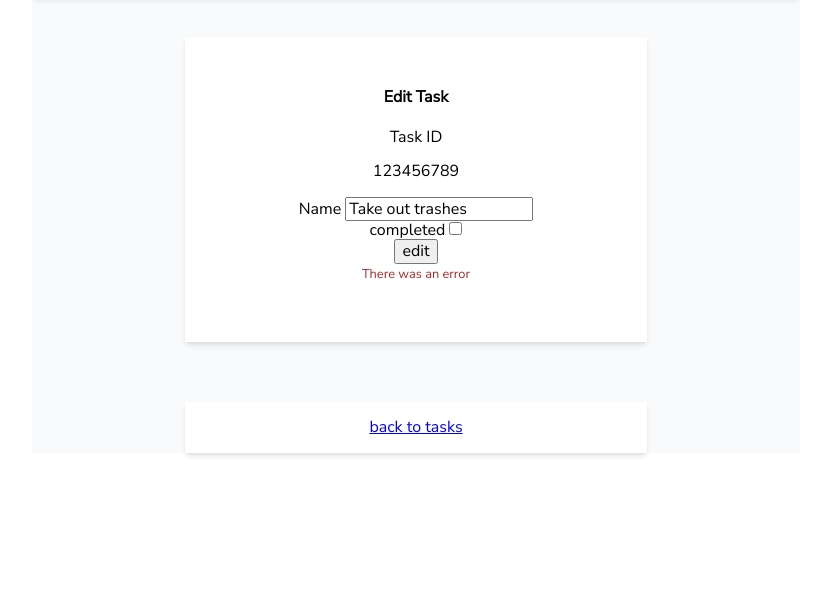
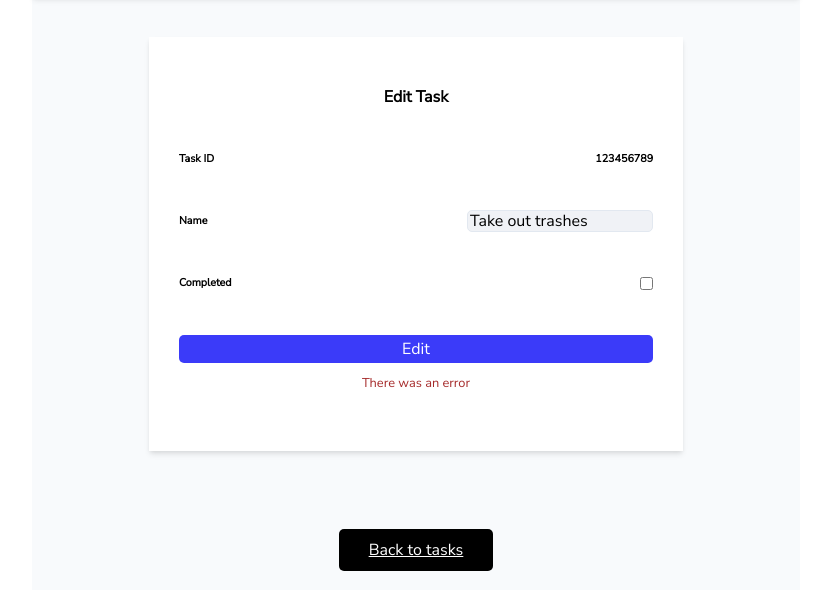
Before and after one commit to R-Asa/14-paskaita_Savarankiskas_Best-ToDo-App, a plain HTML site: page task.html in a window 1280 px wide. Shown: the part 64-674 px from the top of the page, without its empty margins (224-1055 px from the left). Drawn offline with nearby package versions, Linux system fonts and the light colour scheme.

Commit message:
sutvarkytas styles-task.css, koreguoti index.html, styles-index.css, task.html

```diff
--- a/styles-index.css
+++ b/styles-index.css
@@ -55,7 +55,7 @@ span {
 }
 
 .container-2 {
-    width: 55%;
+    width: 65%;
     margin: auto;
     margin-top: 40px;
     margin-bottom: 60px;
@@ -74,15 +74,32 @@ span {
     padding-top: 30px;
 }
 
+.placeholder {
+    background-color: rgb(240, 242, 246);
+    border: solid 1px rgb(226, 232, 240);
+    border-radius: 5px;
+}
+
+.btn-submit {
+    width: 20%;
+    padding: 2px;
+    background-color: rgb(59, 59, 249);
+    cursor: pointer;
+    color:white;
+    border: none;
+    border-radius: 5px;
+}
+
 .error {
     color: brown;
     text-align: center;
+    padding: 5px;
 }
 
 .container-3 {
     display:flex;
     justify-content: space-evenly;
-    width: 55%;
+    width: 65%;
     margin: auto;
     padding-left: 30px;
     padding-right: 30px;
@@ -112,7 +129,7 @@ span {
 .container-4 {
     display:flex;
     justify-content: space-evenly;
-    width: 55%;
+    width: 65%;
     margin: auto;
     margin-top: 20px;
     padding-left: 30px;
@@ -120,11 +137,7 @@ span {
     padding-bottom: 16px;
     padding-top: 16px;
     font-family: 'Nunito Sans', sans-serif;
+    text-decoration: line-through;
     background-color: white;
     box-shadow: 0 4px 6px -1px rgba(0, 0, 0, 0.1), 0 2px 4px -1px rgba(0, 0, 0, 0.06);
 }
-
-.fa fa-check-circle, .fa fa-edit, .fa fa-trash {
-    font-size: 20px;
-    color: rgb(20, 20, 20);
-}
--- a/styles-task.css
+++ b/styles-task.css
@@ -55,7 +55,7 @@ span {
 }
 
 .container-2 {
-    width: 55%;
+    width: 65%;
     margin: auto;
     margin-top: 40px;
     margin-bottom: 60px;
@@ -67,64 +67,54 @@ span {
     box-shadow: 0 4px 6px -1px rgba(0, 0, 0, 0.1), 0 2px 4px -1px rgba(0, 0, 0, 0.06);
 }
 
+.label {
+    display: flex;
+    width: 100%;
+    justify-content: space-between;
+    align-items: center;
+}
+
 .input {
+    background-color: rgb(240, 242, 246);
+    border: solid 1px rgb(226, 232, 240);
+    border-radius: 5px;
+}
+
+.btn-submit {
+    width: 100%;
     display: flex;
     align-items: center;
     justify-content: center;
-    padding-top: 30px;
+    background-color: rgb(59, 59, 249);
+    cursor: pointer;
+    color: white;
+    border: none;
+    border-radius: 5px;
+    margin-top: 20px;
+    padding: 5px;
 }
 
 .error {
     color: brown;
     text-align: center;
+    margin-top: 10px;
 }
 
 .container-3 {
-    display:flex;
-    justify-content: space-evenly;
-    width: 55%;
+    width: 65%;
     margin: auto;
+    text-align: center;
+    padding: 30px;
+    font-family: 'Nunito Sans', sans-serif;
+}
+
+.btn-back {
+    width: 50%;
+    background-color: black;
+    color: white;
+    padding-top: 10px;
+    padding-bottom: 10px;
     padding-left: 30px;
     padding-right: 30px;
-    padding-bottom: 16px;
-    padding-top: 16px;
-    font-family: 'Nunito Sans', sans-serif;
-    background-color: white;
-    box-shadow: 0 4px 6px -1px rgba(0, 0, 0, 0.1), 0 2px 4px -1px rgba(0, 0, 0, 0.06);
+    border-radius: 5px;
 }
-
-.task-1 {
-    display: flex;
-    flex-direction: row;
-    justify-content: center;
-    justify-content: space-evenly;
-    align-items: center;
-}
-
-.task-2 {
-    display: flex;
-    flex-direction: row;
-    justify-content: center;
-    justify-content: space-evenly;
-    align-items: center;
-}
-
-.container-4 {
-    display:flex;
-    justify-content: space-evenly;
-    width: 55%;
-    margin: auto;
-    margin-top: 20px;
-    padding-left: 30px;
-    padding-right: 30px;
-    padding-bottom: 16px;
-    padding-top: 16px;
-    font-family: 'Nunito Sans', sans-serif;
-    background-color: white;
-    box-shadow: 0 4px 6px -1px rgba(0, 0, 0, 0.1), 0 2px 4px -1px rgba(0, 0, 0, 0.06);
-}
-
-.fa fa-check-circle, .fa fa-edit, .fa fa-trash {
-    font-size: 20px;
-    color: rgb(20, 20, 20);
-}
--- a/task.html
+++ b/task.html
@@ -36,19 +36,19 @@
                 <div class="container-2">
                     <h4>Edit Task</h4>
                     <div class="label">
-                        <label class="label">Task ID</label>
-                        <p class="task-edit">123456789</p>
+                        <label class="label"><h6>Task ID</h6></label>
+                        <h6>123456789</h6>
                     </div>
-                    <div class="label-2">
-                        <label for="name" class="form-label">Name</label>
-                        <input type="text" name="name" class="form-input task-edit-name" value="Take out trashes" />
+                    <div class="label">
+                        <label for="name"><h6>Name</h6></label>
+                        <input type="text" name="name" class="input" value="Take out trashes"/>
                     </div>
-                    <div class="form-control">
-                        <label for="completed" class="form-label">completed</label>
-                        <input type="checkbox" name="completed" class="task-edit-completed" />
+                    <div class="label">
+                        <label for="completed"><h6>Completed</h6></label>
+                        <input type="checkbox" name="completed" class="completed"/>
                     </div>
 
-                    <button type="submit" class="btn-submit">edit</button>
+                    <button type="submit" class="btn-submit">Edit</button>
 
                     <div class="error">
                         <small>There was an error</small>
@@ -56,7 +56,7 @@
                 </div>
 
                 <div class="container-3">
-                    <a href="index.html" class="btn-back">back to tasks</a>
+                    <a href="index.html" class="btn-back">Back to tasks</a>
                 </div>
 
             </div>
```
Also changed, not shown: index.html (+1 -1 lines).
